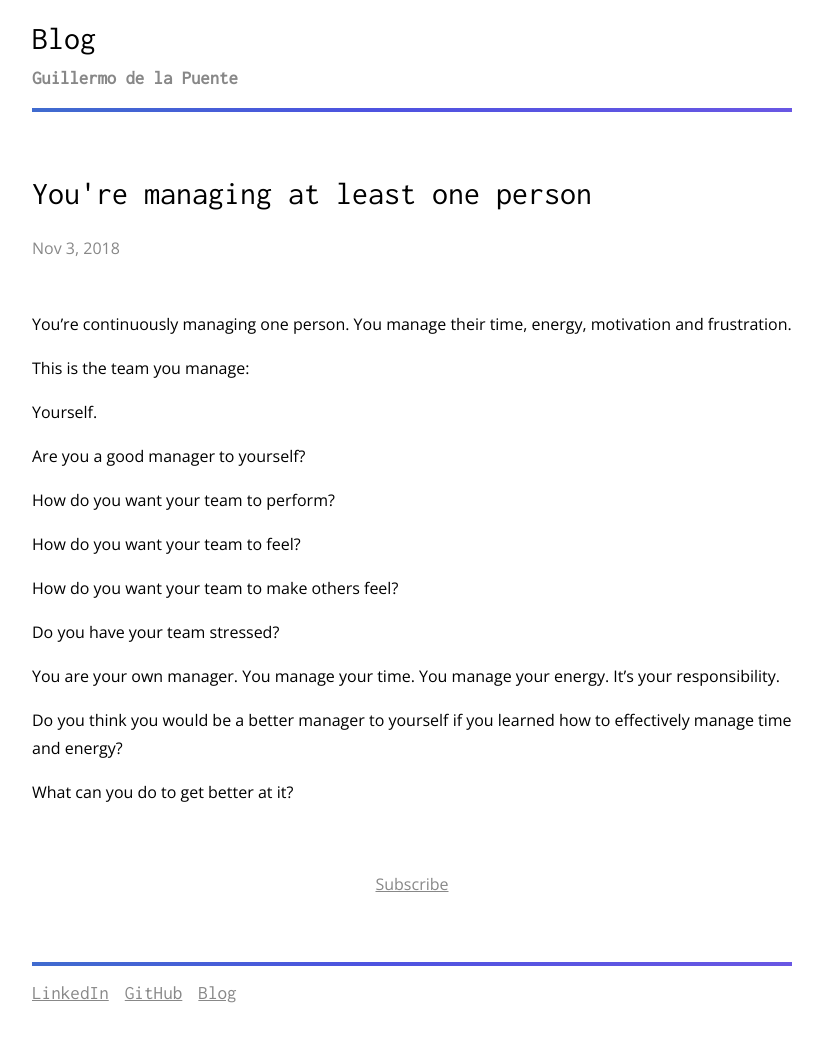
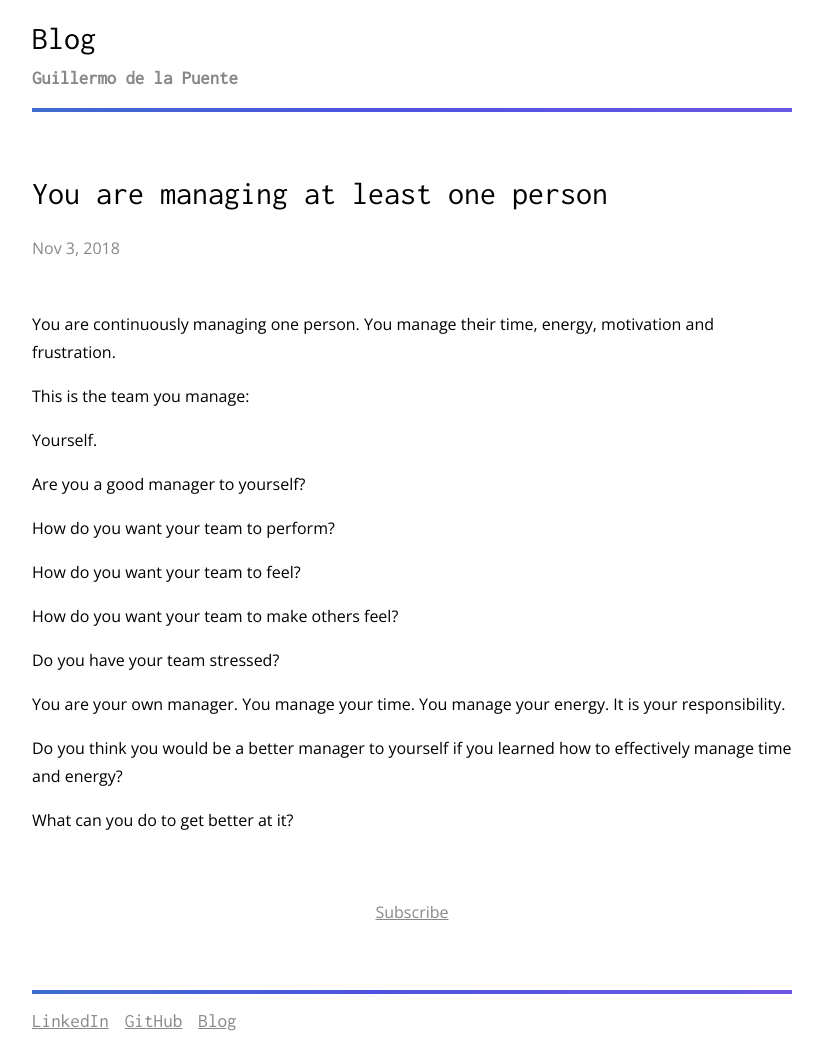
Before and after one commit to guillermodlpa/site, a Jekyll site: the page built from _posts/2018-11-03-you-are-managing-at-least-one-person.markdown, in a window 1280 px wide. Shown: the whole page, without its empty margins (228-1051 px from the left). Built offline with Jekyll 4.4.1, drawn with Linux system fonts in a browser that asks for light colours; before the commit the page ends 1036 px from its top, so only the background shows below that.

Commit message:
Updated You Are Managing At Least One Person

```diff
--- a/_posts/2018-11-03-you-are-managing-at-least-one-person.markdown
+++ b/_posts/2018-11-03-you-are-managing-at-least-one-person.markdown
@@ -1,9 +1,9 @@
 ---
-title: You're managing at least one person
+title: You are managing at least one person
 date: 2018-11-03 14:30:00 Z
 ---
 
-You're continuously managing one person. You manage their time, energy, motivation and frustration.
+You are continuously managing one person. You manage their time, energy, motivation and frustration.
 
 This is the team you manage:
 
@@ -19,7 +19,7 @@ How do you want your team to make others feel?
 
 Do you have your team stressed?
 
-You are your own manager. You manage your time. You manage your energy. It's your responsibility.
+You are your own manager. You manage your time. You manage your energy. It is your responsibility.
 
 Do you think you would be a better manager to yourself if you learned how to effectively manage time and energy?
 
```
